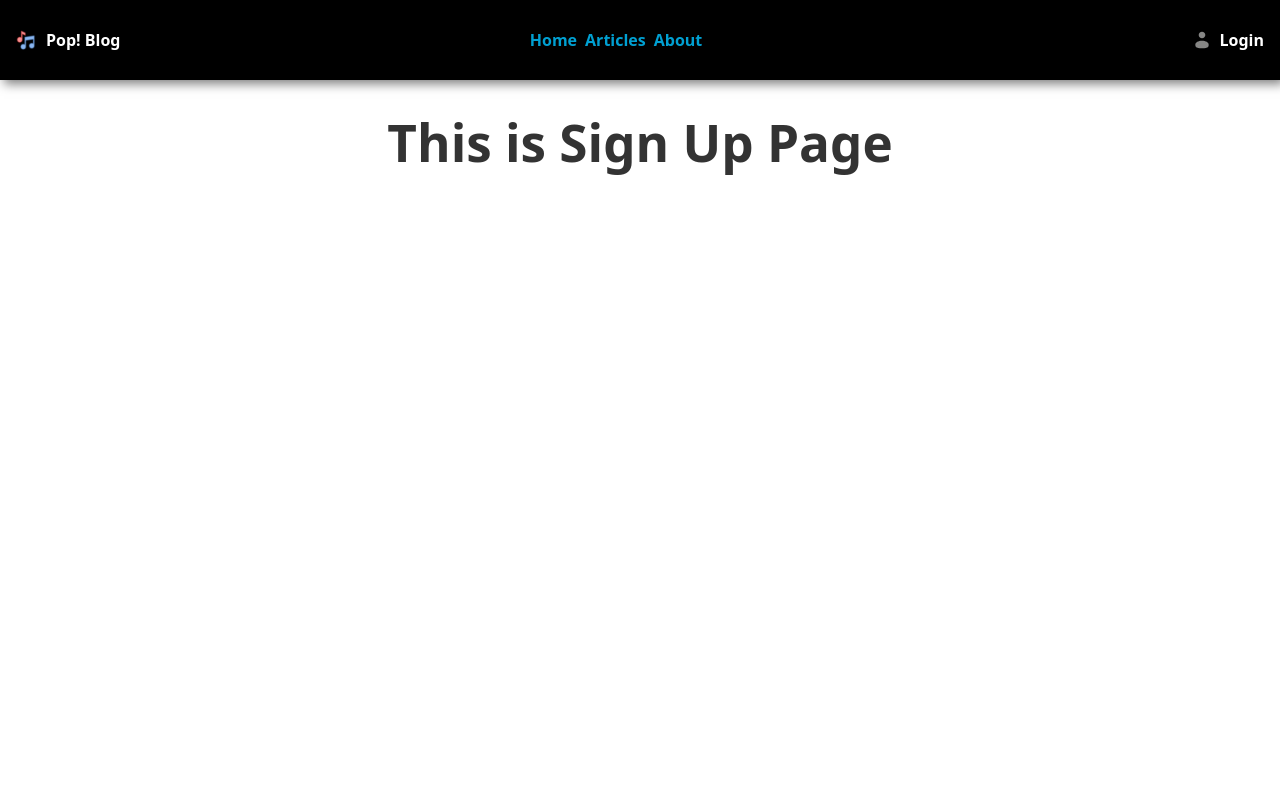
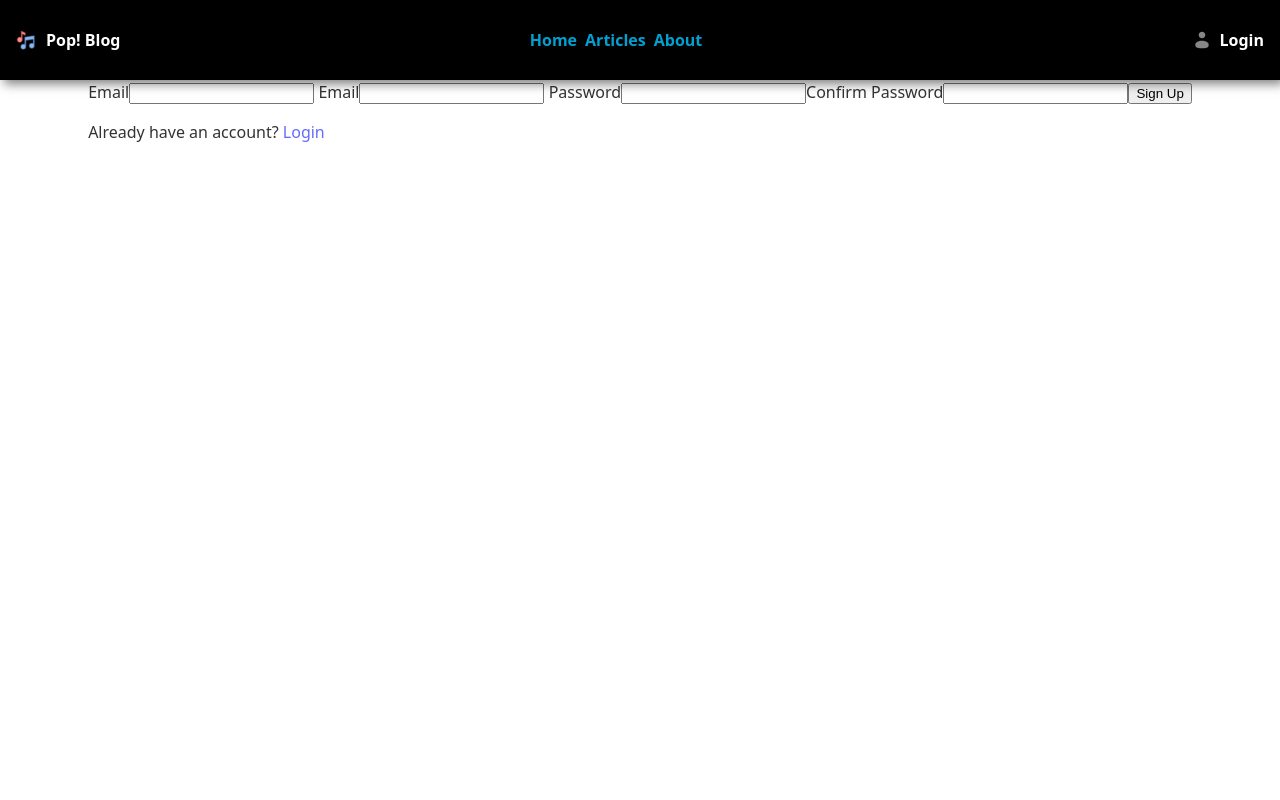
Before and after one commit to rochelle-pedralba/pop-blog, a React (Vite) app in the folder frontend/: page /signup in a window 1280 px wide. Shown: the top 800 px of the page. Built offline with nearby package versions, Linux system fonts and the light colour scheme.

Commit message:
Add forms

```diff
--- a/frontend/src/App.css
+++ b/frontend/src/App.css
@@ -79,7 +79,6 @@ header {
     display: flex;
     flex-direction: column;
     height: 100vh;
-    overflow-x: hidden;
   }
 
   .feature-post {
--- a/frontend/src/components/Login.jsx
+++ b/frontend/src/components/Login.jsx
@@ -1,9 +1,25 @@
+import { Link } from "react-router-dom";
+
 export default  function Login() {
+
+    const handleSubmit = (e) => {
+        e.preventDefault();
+        const formData = new FormData(e.target);
+        console.log(Object.fromEntries(formData));
+    };
+
     return (
         <div className="login-page">
-            <h1>
-                This is Login
-            </h1>
+            <form method="POST" onSubmit={handleSubmit}>
+                <label htmlFor="email"> Email</label>
+                <input type="email" id="email" name="email" required/>
+
+                <label htmlFor="password"> Password</label>
+                <input type="password" id="password" name="password" required/>
+
+                <input type="submit" value="Login" />
+            </form>
+            <p>No Account yet? <Link to="/signup">Sign Up</Link></p>
         </div>
     )
 }
--- a/frontend/src/components/SignUp.jsx
+++ b/frontend/src/components/SignUp.jsx
@@ -1,9 +1,30 @@
+import {Link} from "react-router-dom";
+
 export default function SignUp() {
+    const handleSubmit = (e) => {
+        e.preventDefault();
+        const formData = new FormData(e.target);
+        console.log(Object.fromEntries(formData));
+    };
+
     return (
-     <div className="signup-page">
-         <h1>
-             This is Sign Up Page
-         </h1>
-     </div>
+        <div className="signup-page">
+            <form method="POST" onSubmit={handleSubmit}>
+                <label htmlFor="email"> Email</label>
+                <input type="email" id="email" name="email" required/>
+
+                <label htmlFor="username"> Email</label>
+                <input type="username" id="username" name="username" required/>
+
+                <label htmlFor="password"> Password</label>
+                <input type="password" id="password" name="password" required/>
+
+                <label htmlFor="retype_password">Confirm Password</label>
+                <input type="retype_password" id="retype_password" name="retype_password" required/>
+
+                <input type="submit" value="Sign Up" />
+            </form>
+            <p>Already have an account? <Link to="/login">Login</Link></p>
+        </div>
     )
 }
```
